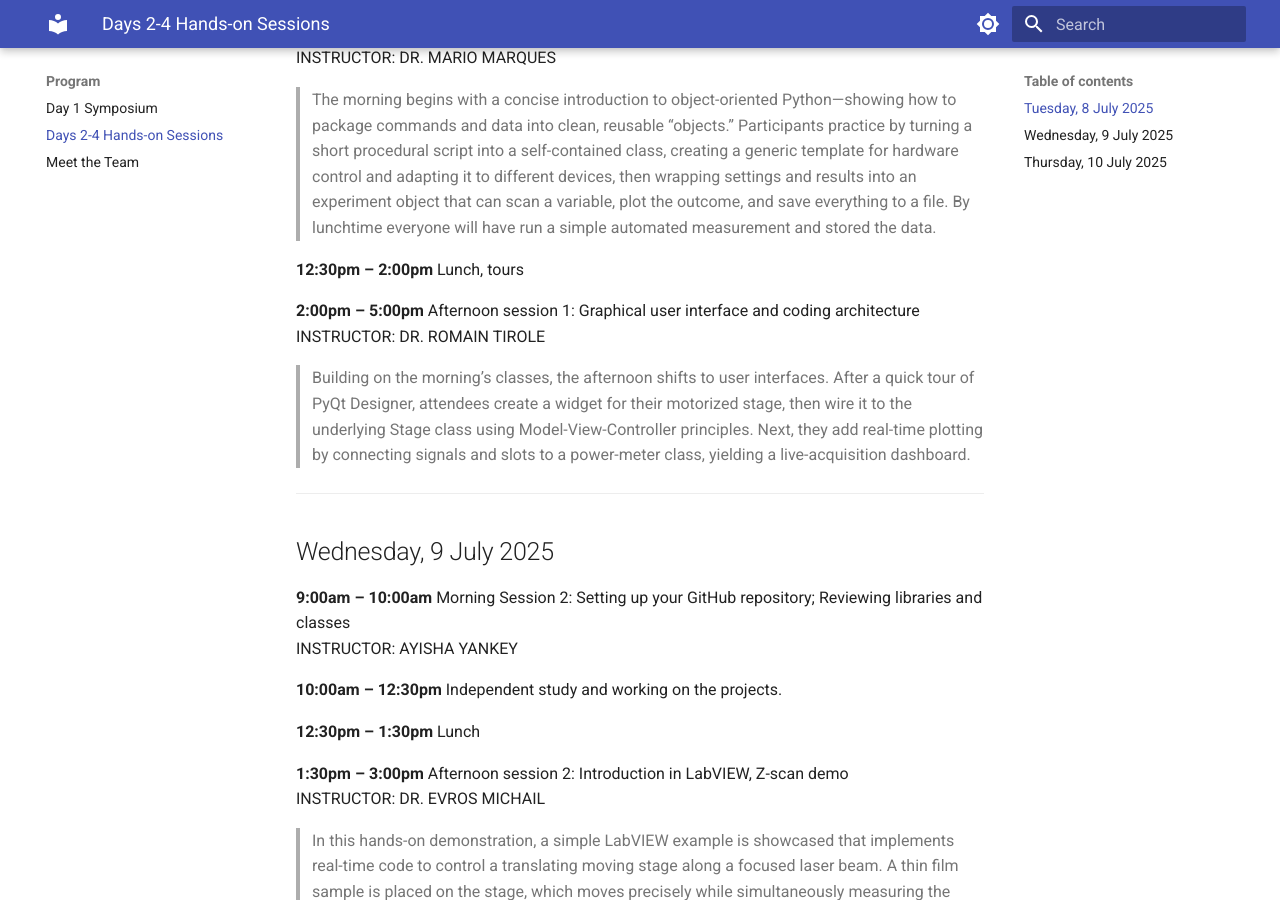
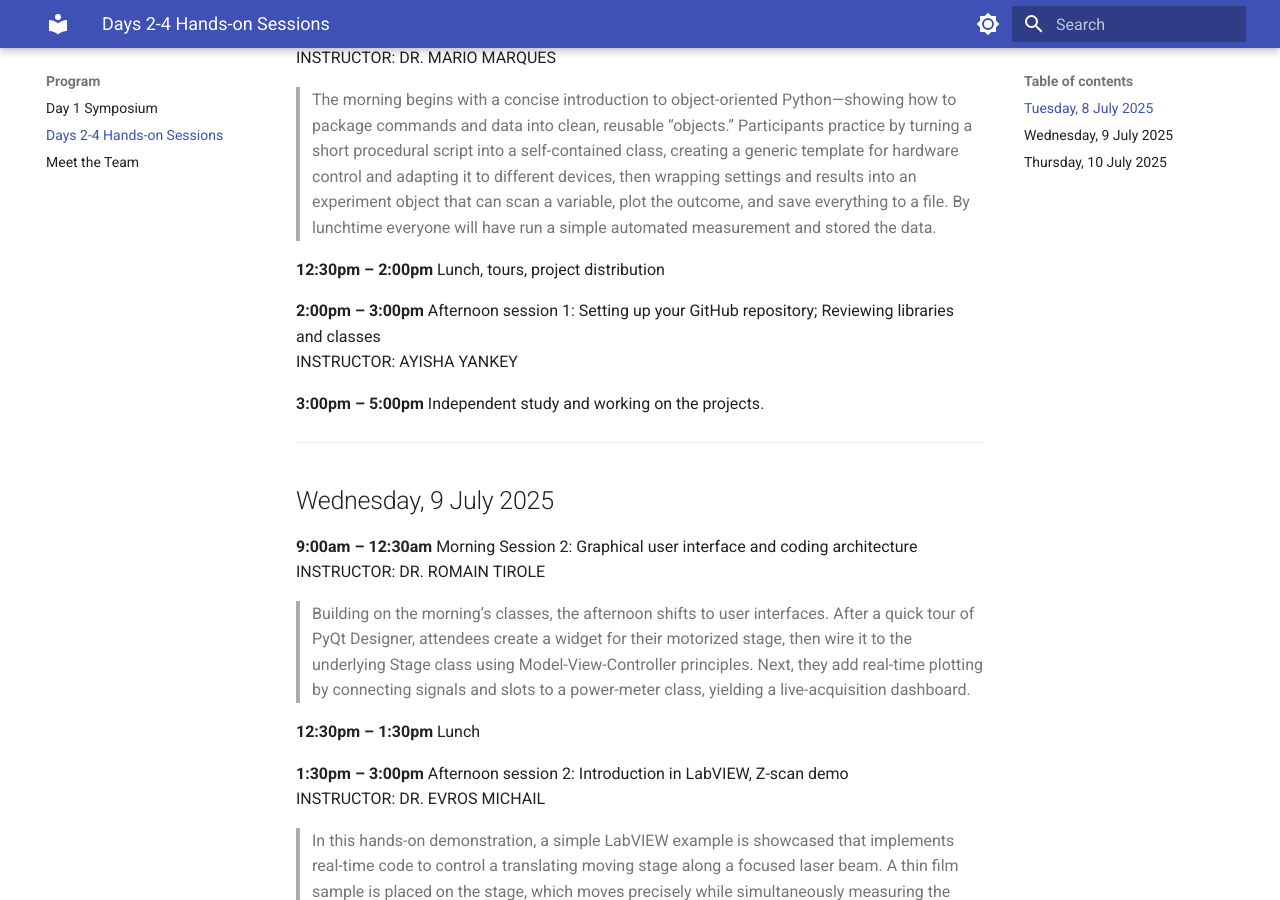
Before and after one commit to asrc-photonics/2025-python-for-photonics, an MkDocs documentation site: the page built from docs/program_days2-4.md, in a window 1280 px wide and 900 px high, scrolled down 326 px. Built offline with MkDocs 1.6.1 and Material for MkDocs 9.7.7, drawn with Linux system fonts in a browser that asks for light colours.

Commit message:
updated program

```diff
--- a/docs/program_days2-4.md
+++ b/docs/program_days2-4.md
@@ -7,20 +7,20 @@ INSTRUCTOR: DR. MARIO MARQUES
 
 > The morning begins with a concise introduction to object-oriented Python—showing how to package commands and data into clean, reusable “objects.” Participants practice by turning a short procedural script into a self-contained class, creating a generic template for hardware control and adapting it to different devices, then wrapping settings and results into an experiment object that can scan a variable, plot the outcome, and save everything to a file. By lunchtime everyone will have run a simple automated measurement and stored the data.
 
-**12:30pm – 2:00pm** Lunch, tours
+**12:30pm – 2:00pm** Lunch, tours, project distribution
 
-**2:00pm – 5:00pm** Afternoon session 1: Graphical user interface and coding architecture
-INSTRUCTOR: DR. ROMAIN TIROLE
+**2:00pm – 3:00pm** Afternoon session 1: Setting up your GitHub repository; Reviewing libraries and classes
+INSTRUCTOR: AYISHA YANKEY
 
-> Building on the morning’s classes, the afternoon shifts to user interfaces. After a quick tour of PyQt Designer, attendees create a widget for their motorized stage, then wire it to the underlying Stage class using Model-View-Controller principles. Next, they add real-time plotting by connecting signals and slots to a power-meter class, yielding a live-acquisition dashboard.
+**3:00pm – 5:00pm** Independent study and working on the projects.
 
 ---
 
 ## Wednesday, 9 July 2025
-**9:00am – 10:00am** Morning Session 2: Setting up your GitHub repository; Reviewing libraries and classes
-INSTRUCTOR: AYISHA YANKEY
+**9:00am – 12:30am** Morning Session 2: Graphical user interface and coding architecture
+INSTRUCTOR: DR. ROMAIN TIROLE
 
-**10:00am – 12:30pm** Independent study and working on the projects.
+> Building on the morning’s classes, the afternoon shifts to user interfaces. After a quick tour of PyQt Designer, attendees create a widget for their motorized stage, then wire it to the underlying Stage class using Model-View-Controller principles. Next, they add real-time plotting by connecting signals and slots to a power-meter class, yielding a live-acquisition dashboard.
 
 **12:30pm – 1:30pm** Lunch
 
```
Also changed, not shown: docs/instructors.md (+20 -4 lines), docs/program_day1.md (+1 -1 lines), docs/pictures/Arash.jpg (added), docs/pictures/Kamyar.jpg (added), 2 other files.
